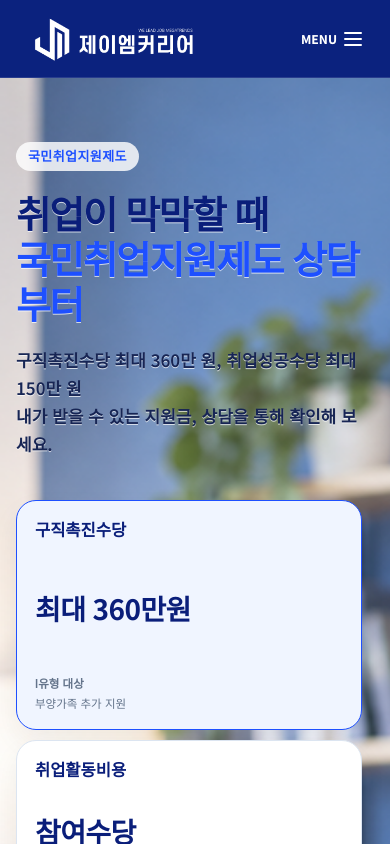
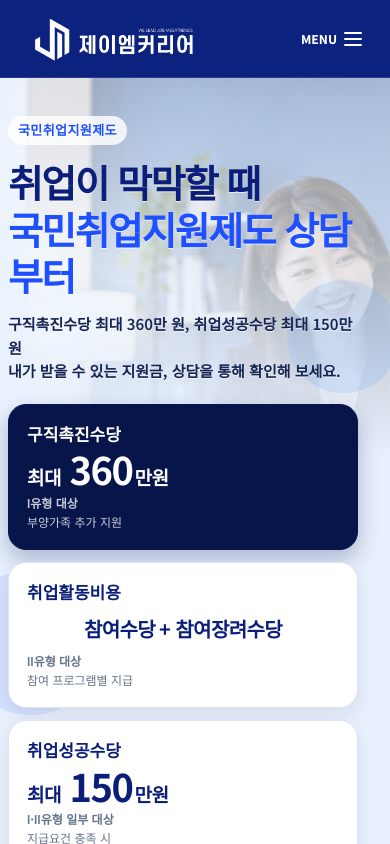
Before and after one commit to earingjin/jmemployment02, a React (Vite) app: page / in a window 390 px wide. Shown: the top 844 px of the page. Built offline with nearby package versions, Linux system fonts and the light colour scheme.

Commit message:
mobile design

```diff
--- a/src/components/home/Hero.tsx
+++ b/src/components/home/Hero.tsx
@@ -2,6 +2,12 @@ import heroConsulting from '../../assets/hero-consulting.png';
 import benefitVideo from '../../assets/국취신청.mp4';
 import { AutoplayVideo } from '../common/AutoplayVideo';
 import { BENEFIT_GROUPS } from '../../data/programs';
+
+const renderBenefitHeadline = (headline: string) => {
+  const match = headline.match(/^(최대 )([\d,]+)(만원)$/);
+  if (!match) return headline;
+  return <><span className="hero-benefit-prefix">{match[1]}</span><span className="hero-benefit-number">{match[2]}</span><span className="hero-benefit-unit">{match[3]}</span></>;
+};
 
 // Hero: 배경 이미지 + 좌측 문구/CTA
 // 국민취업지원제도 수당(Ⅰ유형/Ⅱ유형/취업성공수당)을 최우선으로 노출한다. 데이터는 BenefitSection·상세 페이지와 동일한
@@ -35,7 +41,7 @@ export function Hero({ onConsult, onBranch, onDetail }: {
                 </div>
                 <div className="hero-benefit-divider" />
                 <div className="hero-benefit-core">
-                  {group.headline ? <strong>{group.headline}</strong> : group.sub?.split(' · ').map((item, index) => (
+                  {group.headline ? <strong>{renderBenefitHeadline(group.headline)}</strong> : group.sub?.split(' · ').map((item, index) => (
                     <strong key={item}>{index === 0 ? item : `+ ${item}`}</strong>
                   ))}
                 </div>
--- a/src/styles/global.css
+++ b/src/styles/global.css
@@ -531,9 +531,52 @@ body {
 }
 
 @media (max-width: 760px) {
-  .hero-benefit-grid {
-    grid-template-columns: 1fr;
-  }
+  .hero {
+    min-height: 0;
+    padding: 38px 20px 138px;
+    align-items: flex-start;
+    background-color: #E8F0FE;
+    background-image:
+      linear-gradient(180deg, rgba(248, 251, 255, 0.46) 0, rgba(238, 246, 255, 0.72) 180px, #E8F0FE 380px, #E8F0FE 100%),
+      url('../assets/hero-consulting.png');
+    background-position: center top, 58% top;
+    background-size: 100% 100%, auto 560px;
+    background-repeat: no-repeat;
+  }
+
+  .hero::before {
+    content: '';
+    position: absolute;
+    z-index: 1;
+    inset: 0;
+    display: block;
+    pointer-events: none;
+    background:
+      radial-gradient(circle at 88% 22%, rgba(96, 165, 250, 0.18) 0 56px, transparent 57px),
+      radial-gradient(circle at 8% 48%, rgba(30, 80, 255, 0.1) 0 72px, transparent 73px);
+  }
+
+  .hero-inner {
+    width: 100%;
+    margin: 0;
+  }
+
+  .hero-left {
+    width: 100%;
+    max-width: none;
+    gap: 14px;
+  }
+
+  .hero-title {
+    font-size: clamp(34px, 9vw, 40px);
+    line-height: 1.22;
+  }
+
+  .hero-desc {
+    font-size: 15px;
+    line-height: 1.55;
+  }
+
 }
 
 .hero-benefit-card {
@@ -651,12 +694,102 @@ body {
 }
 
 @media (max-width: 760px) {
+  .hero-benefit-eyebrow {
+    padding: 4px 10px;
+  }
+
+  .hero-benefit-grid {
+    grid-template-columns: 1fr;
+    gap: 12px;
+    margin-top: 8px;
+  }
+
+  .hero-benefit-card {
+    min-height: 0;
+    padding: 18px;
+    grid-template-rows: auto 1px auto 1px auto;
+    border-radius: 18px;
+    box-shadow: 0 8px 18px rgba(15, 23, 42, 0.08);
+  }
+
+  .hero-benefit-card.primary {
+    background: #07154B;
+    border-color: #07154B;
+    box-shadow: 0 10px 22px rgba(7, 21, 75, 0.26);
+  }
+
+  .hero-benefit-card.primary .hero-benefit-name,
+  .hero-benefit-card.primary .hero-benefit-core {
+    color: var(--white);
+  }
+
+  .hero-benefit-card.primary .hero-benefit-divider {
+    background: rgba(255, 255, 255, 0.22);
+  }
+
+  .hero-benefit-card.primary .hero-benefit-type,
+  .hero-benefit-card.primary .hero-benefit-hint {
+    color: rgba(255, 255, 255, 0.78);
+  }
+
+  .hero-benefit-name {
+    font-size: 17px;
+  }
+
+  .hero-benefit-divider {
+    margin: 10px 0;
+  }
+
   .hero-benefit-core {
-    font-size: 28px;
+    min-height: 48px;
+    font-size: 22px;
+    line-height: 1.25;
+  }
+
+  .hero-benefit-core strong {
+    white-space: nowrap;
+  }
+
+  .hero-benefit-card:nth-child(2) .hero-benefit-core {
+    flex-direction: row;
+    flex-wrap: wrap;
+    align-items: center;
+    gap: 4px;
+    font-size: 20px;
+  }
+
+  .hero-benefit-prefix,
+  .hero-benefit-unit {
+    font-size: 19px;
+    vertical-align: baseline;
+  }
+
+  .hero-benefit-number {
+    margin-left: 4px;
+    font-size: 38px;
+    letter-spacing: -1.4px;
+    line-height: 1;
+  }
+
+  .hero-benefit-unit {
+    margin-left: 2px;
+  }
+
+  .hero-benefit-type {
+    font-size: 12px;
+  }
+
+  .hero-benefit-hint {
+    font-size: 12px;
+  }
+
+  .hero-cta-question {
+    margin-top: 12px;
   }
 
   .hero .hero-actions {
     width: 100%;
+    margin-top: 6px;
     flex-direction: column;
     align-items: stretch;
   }
@@ -665,6 +798,11 @@ body {
   .hero .hero-detail-cta {
     width: 100%;
     justify-content: center;
+  }
+
+  .hero-benefit-note {
+    margin-top: 10px;
+    font-size: 12px;
   }
 }
 
```
